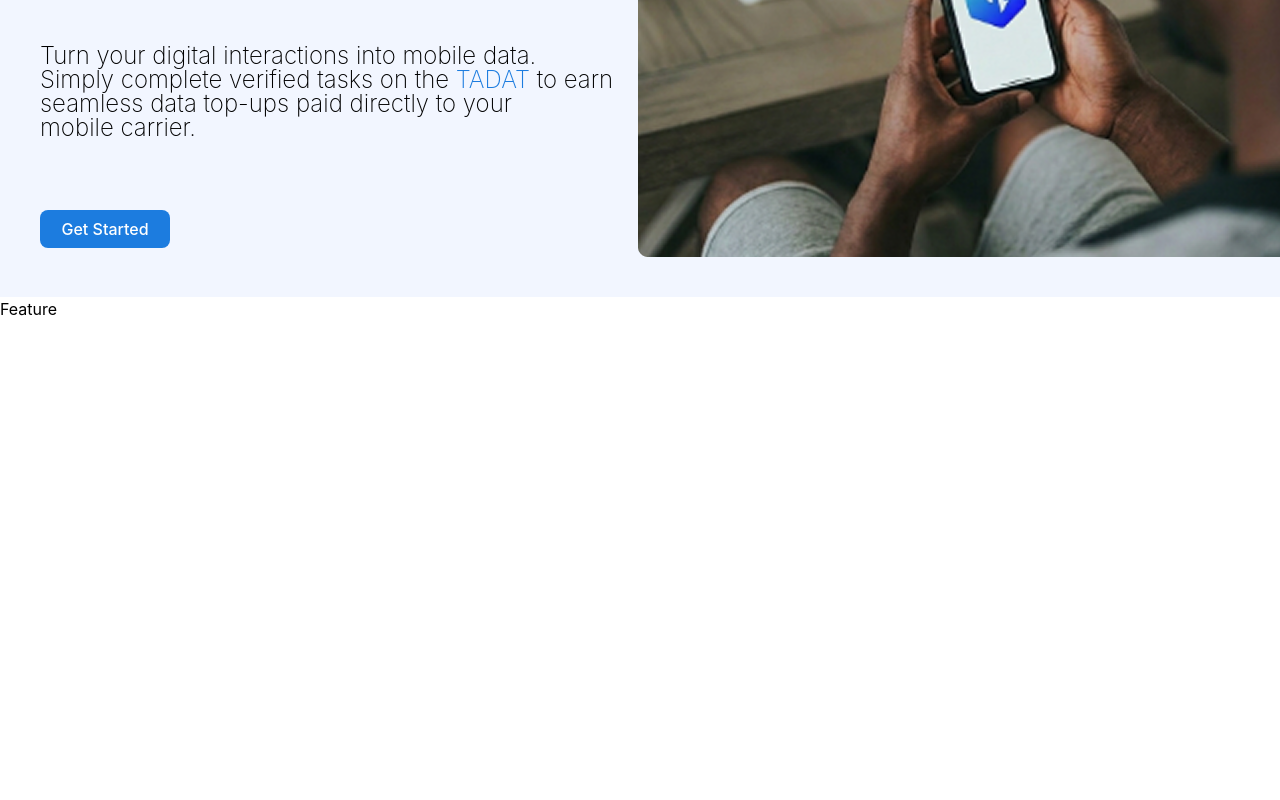
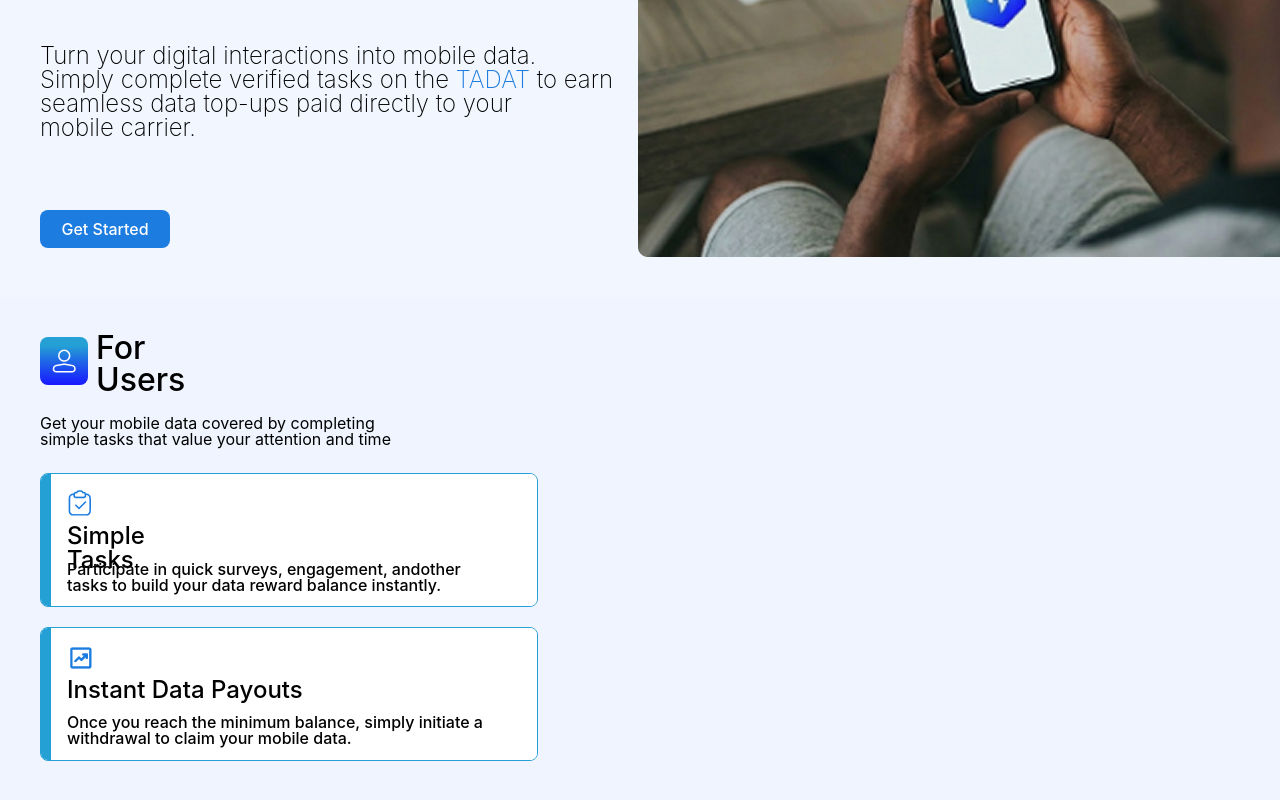
Before and after one commit to Tenney-olarh/TADAT, a React (Vite) app: page / in a window 1280 px wide. Shown: the part 366-1166 px from the top of the page. Before the commit the page ends 800 px from the top, so only its background shows below. Built offline with nearby package versions, Linux system fonts and the light colour scheme.

Commit message:
done withnuser side of feature also changed the name of data.png

```diff
--- a/src/Components/Landing/Feature.jsx
+++ b/src/Components/Landing/Feature.jsx
@@ -1,6 +1,59 @@
+import { Link } from "react-router-dom";
+import User from "../../assets/Group 62.png";
+import Task from "../../assets/qlementine-icons_task-16.png";
+import Data from "../../assets/data.png";
 const Feature = () => {
-    return (
-        <div><h1>Feature</h1></div>
-    )
-}
+  return (
+    <div className="h-[507px] bg-[#EFF4FF] flex flex-row justify-between px-10 py-10">
+      <section className="flex flex-col gap-5">
+        <Link to="/user" className="flex flex-row gap-2">
+          <img
+            src={User}
+            alt="User"
+            className="w-[48px] h-[48px] object-cover rounded-[8px]"
+          />
+          <span className="w-[147px] h-[39px] font-medium text-[32px] leading-[100%] tracking-[0%] text-[#000000] flex items-center pt-[15px]">
+            For Users
+          </span>
+        </Link>
+        <p className="w-[358px] h-[38px] text-[#000000] leading-[100%] tracking-[0%] text-[16px] font-normal mt-[10px]">
+          Get your mobile data covered by completing simple tasks that value
+          your attention and time
+        </p>
+        <div className="w-[498px] h-[134px] rounded-[8px] border border-[#24A0D5] flex overflow-hidden">
+          <div className="h-[134px] w-[10px] bg-[#24A0D5]"></div>
+          <div className="h-[134px] w-[488px] bg-[#FFFFFF] flex flex-col gap-2 px-4 py-4">
+            <Link>
+              {" "}
+              <img src={Task} alt="Task" />
+            </Link>
+            <p className="w-[151px] h-[29px] font-medium text-[24px] leading-[100%] tracking-[0%] text-[#000000]">
+              Simple Tasks
+            </p>
+            <p className="font-medium text-[16px] leading-[100%] tracking-[0%] text-[#000000] w-[411px] h-[38px]">
+              Participate in quick surveys, engagement, andother tasks to build
+              your data reward balance instantly.
+            </p>
+          </div>
+        </div>
+        <div className="w-[498px] h-[134px] rounded-[8px] border border-[#24A0D5] flex overflow-hidden">
+          <div className="h-[134px] w-[10px] bg-[#24A0D5]"></div>
+          <div className="h-[134px] w-[488px] bg-[#FFFFFF] flex flex-col gap-2 px-4 py-4">
+            <Link>
+              {" "}
+              <img src={Data} alt="Data" />
+            </Link>
+            <p className="w-[238px] h-[29px] font-medium text-[24px] leading-[100%] tracking-[0%] text-[#000000]">
+              Instant Data Payouts
+            </p>
+            <p className="font-medium text-[16px] leading-[100%] tracking-[0%] text-[#000000]">
+              Once you reach the minimum balance, simply initiate a withdrawal
+              to claim your mobile data.
+            </p>
+          </div>
+        </div>
+      </section>
+    </div>
+  );
+};
 export default Feature;
```
Also changed, not shown: src/assets/data.png (renamed from src/assets/material-symbols_chart-data-outline-rounded.png).
